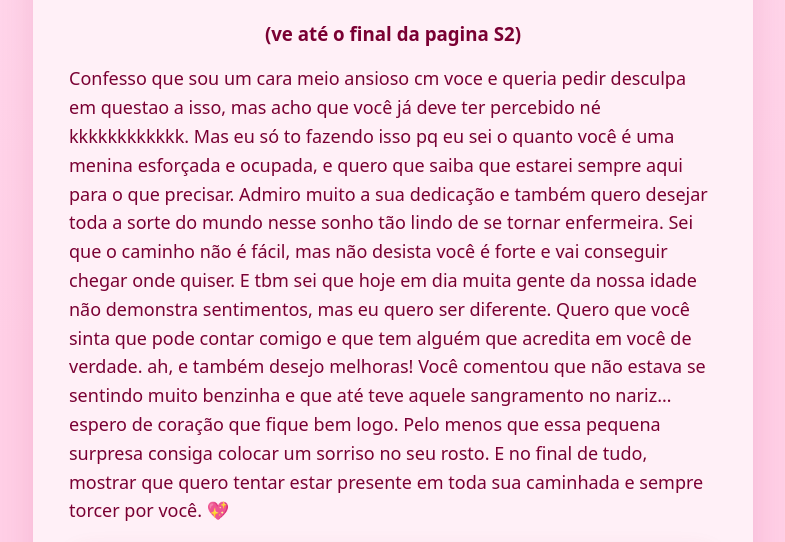
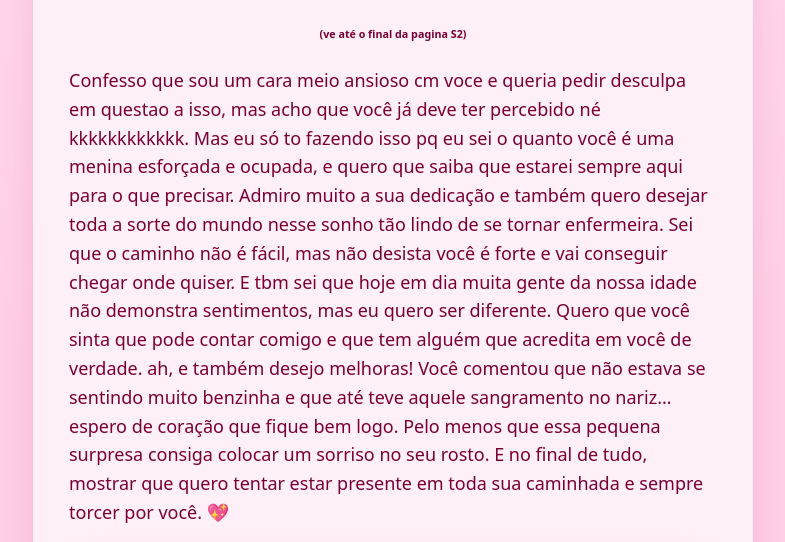
Before and after one commit to vigarbelini/siteM, a plain HTML site: page pagina2.html in a window 1280 px wide. Shown: the part 242-784 px from the top of the page, without its empty margins (247-1032 px from the left). Drawn offline with Linux system fonts and the light colour scheme.

Commit message:
Update pagina2.html

```diff
--- a/pagina2.html
+++ b/pagina2.html
@@ -95,7 +95,7 @@
           <source src="ssstik.io_1756077261523.mp3" type="audio/mpeg">
           Seu navegador não suporta áudio.
         </audio>
-        <h3>(ve até o final da pagina S2)</h3>
+        <h6>(ve até o final da pagina S2)</h6>
       </header>
 
       <p class="texto">
```
